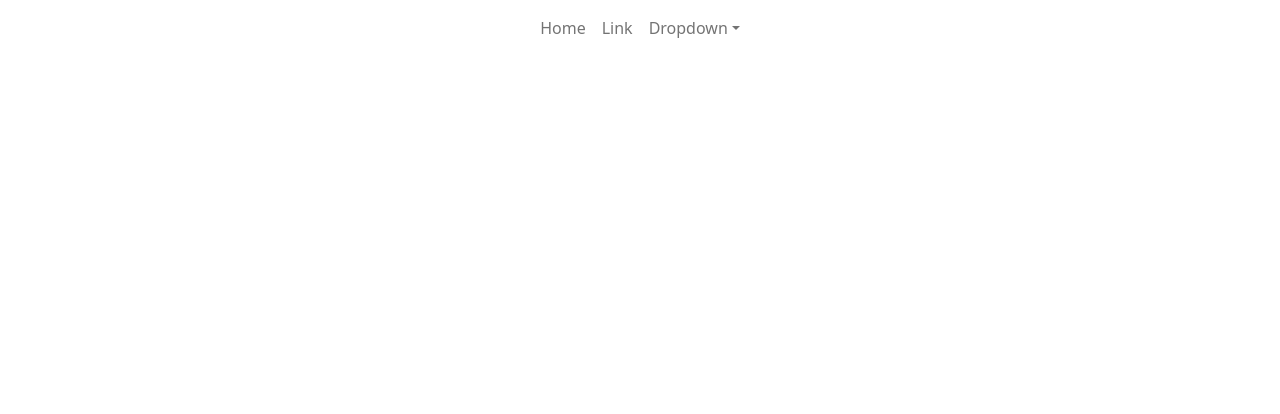
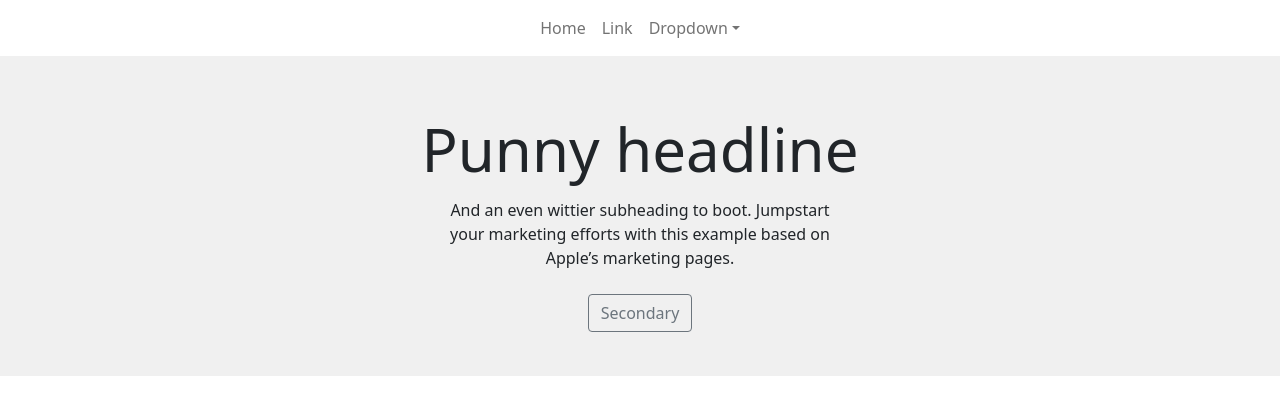
Before and after one commit to Noraluk/react-101, a React (Create React App) app: page / in a window 1280 px wide. Shown: the top 414 px of the page. Built offline with nearby package versions, Linux system fonts and the light colour scheme.

Commit message:
:sparkles: add banner

```diff
--- a/src/App.jsx
+++ b/src/App.jsx
@@ -1,5 +1,6 @@
 import React, { PureComponent } from 'react';
 import Header from '@componenets/header/header';
+import Banner from '@componenets/banner/banner';
 import './App.css';
 
 class App extends PureComponent {
@@ -7,6 +8,7 @@ class App extends PureComponent {
     return (
       <div>
         <Header />
+        <Banner />
       </div>
     );
   }
--- /dev/null
+++ b/src/components/banner/banner.css
@@ -0,0 +1,11 @@
+.Banner {
+	background-color: rgb(240, 240, 240);
+	display: flex;
+	justify-content: center;
+	align-items: center;
+	height: 40vh;
+}
+
+.Banner-button {
+	border: 0px;
+}
--- /dev/null
+++ b/src/components/banner/banner.jsx
@@ -0,0 +1,26 @@
+import React, { PureComponent } from 'react';
+import { Container, Row, Button } from 'react-bootstrap';
+import './banner.css';
+
+class Banner extends PureComponent {
+  render() {
+    return (
+      <div>
+        <Container fluid className="Banner">
+          <Row style={{ textAlign: 'center' }}>
+            <p className="my-1" style={{ fontSize: '60px' }}>Punny headline</p>
+            <p className="my-0">And an even wittier subheading to boot. Jumpstart</p>
+            <p className="my-0">your marketing efforts with this example based on</p>
+            <p className="my-0">Apple’s marketing pages.</p>
+            <div>
+              <br />
+              <Button className="Banner-button" variant="outline-secondary" size="mg">Secondary</Button>
+            </div>
+          </Row>
+        </Container>
+      </div>
+    );
+  }
+}
+
+export default Banner;
```
